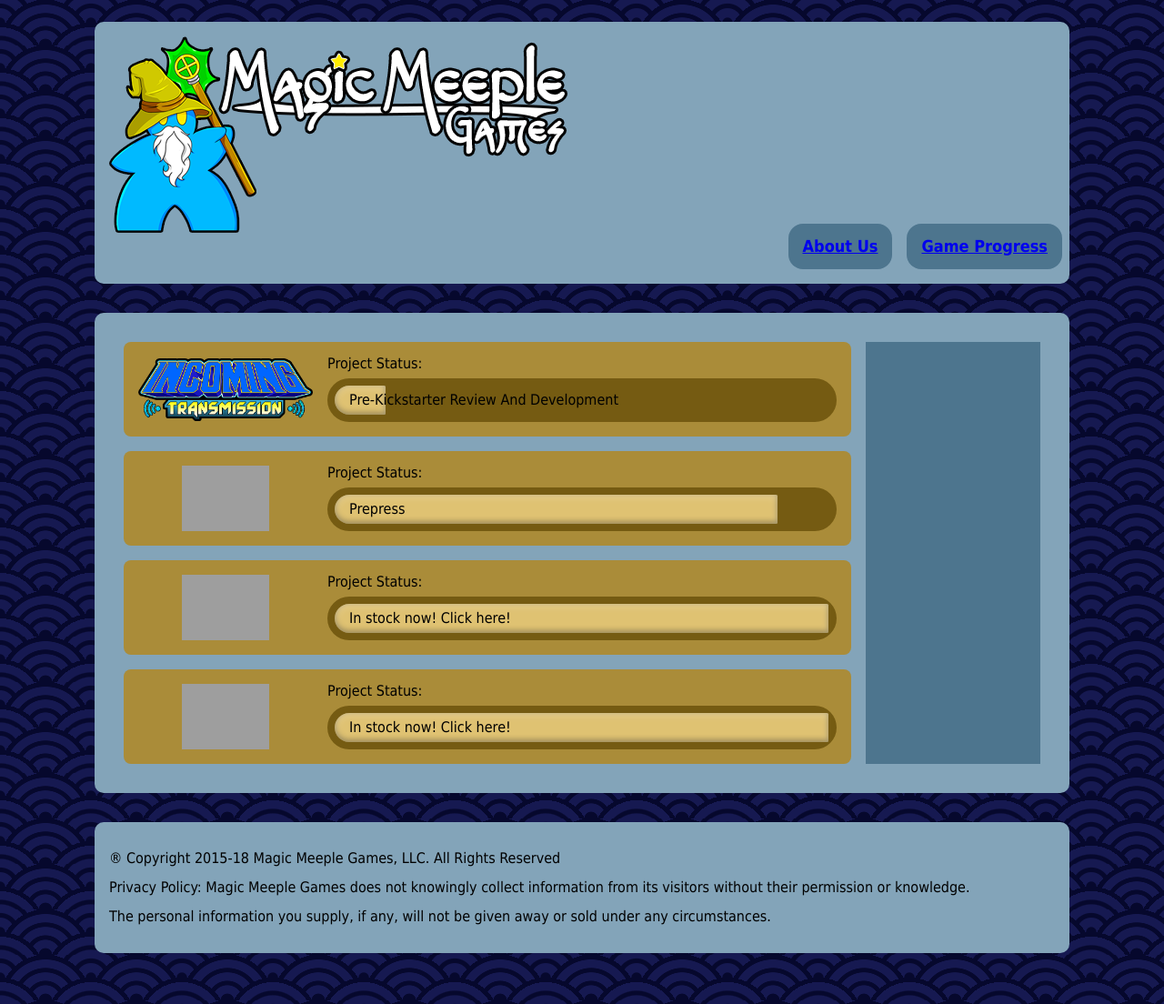
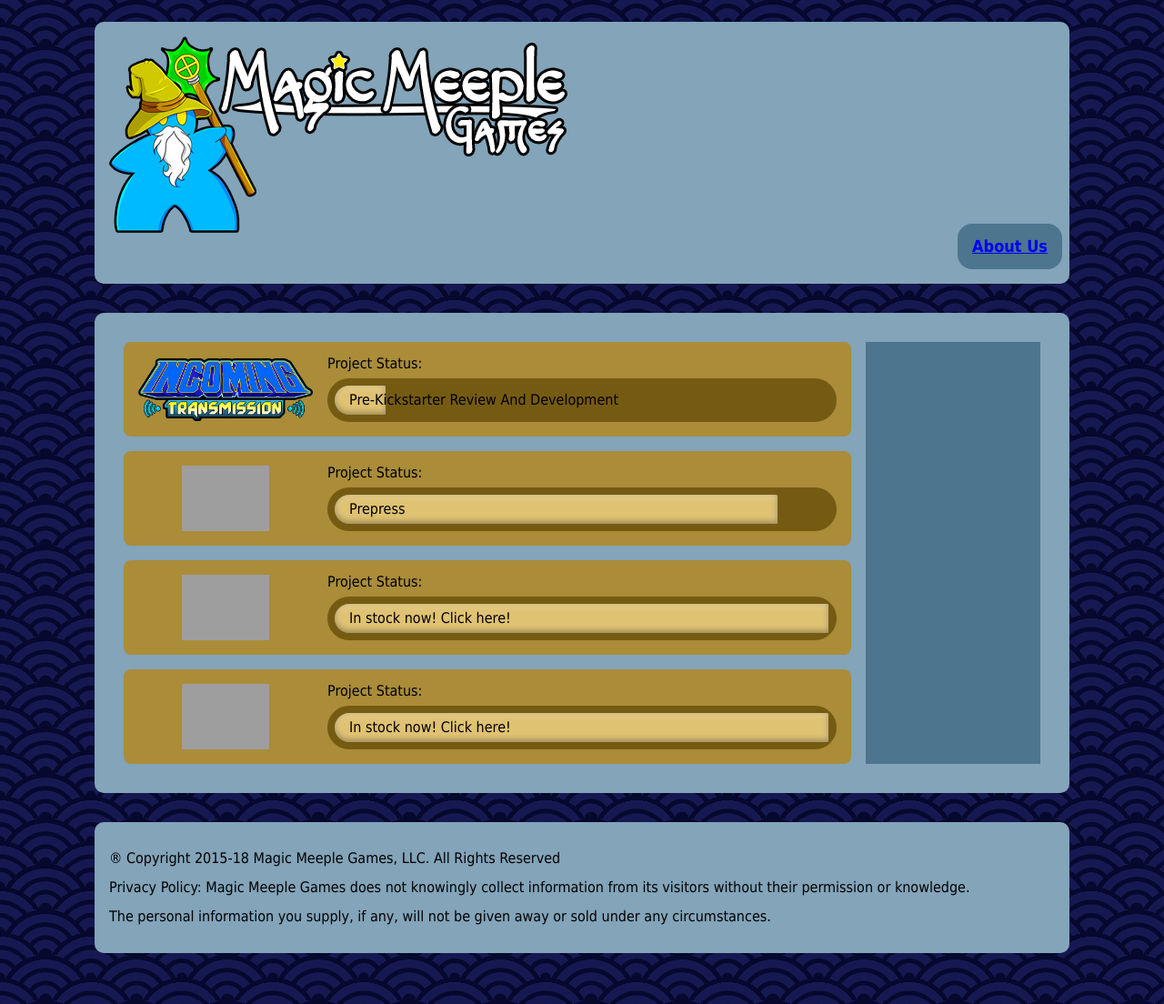
Before and after one commit to MattArnold/MattArnold.github.io, a Jekyll site: the page built from index.md, in a window 1280 px wide. Shown: the whole page at 91% size. Built offline with Jekyll 4.4.1, drawn with Linux system fonts in a browser that asks for light colours; grey boxes are pictures that could not be loaded.

Commit message:
Update default.html

```diff
--- a/_layouts/default.html
+++ b/_layouts/default.html
@@ -8,9 +8,9 @@
 <div class="header">
   <ul>
     {% assign mypages = site.pages | sort: "order" %}
-    {% for page in mypages %}
-    {% if page.category == "pages" %}
-    <li><a href="{{ page.url | absolute_url }}">{{ page.title }}</a></li>
+    {% for nav in mypages %}
+    {% if nav.category == "pages" and nav.title != page.title %}
+    <li><a href="{{ nav.url | absolute_url }}">{{ nav.title }}</a></li>
     {% endif %}
     {% endfor %}
   </ul>
```
